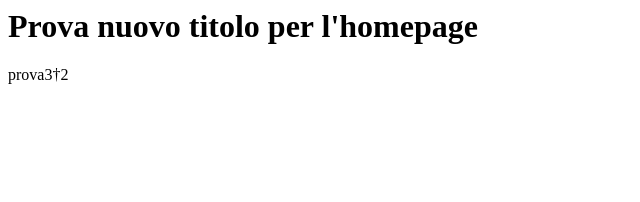
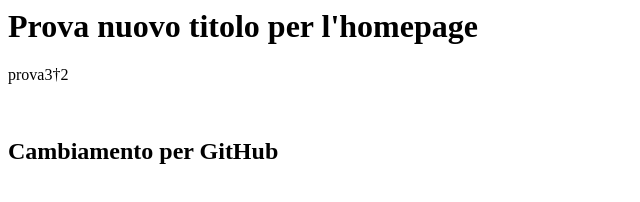
Before and after one commit to AndreaCorvaglia/pw2018m, a plain HTML site: page index.html in a window 1280 px wide. Shown: the whole page, without its empty margins (0-640 px from the left). Drawn offline with Linux system fonts and the light colour scheme.

Commit message:
Aggiunta h2 per GitHub

```diff
--- a/index.html
+++ b/index.html
@@ -2,5 +2,7 @@
 <body>
 <h1>Prova nuovo titolo per l'homepage</h1>
 <p>prova3†2</p>
+<br>
+<h2>Cambiamento per GitHub</h2>
 </body>
 </html>
```
